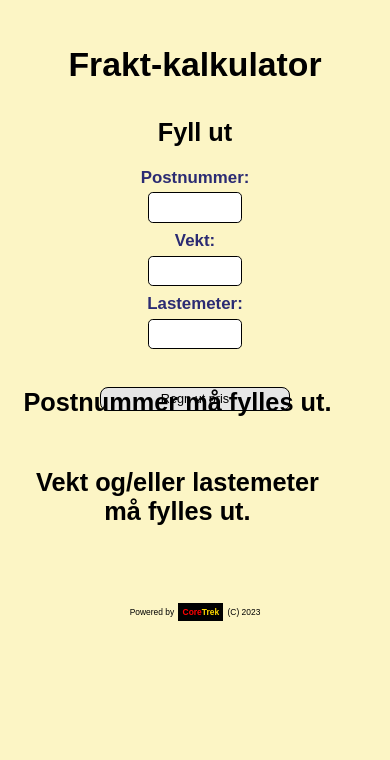
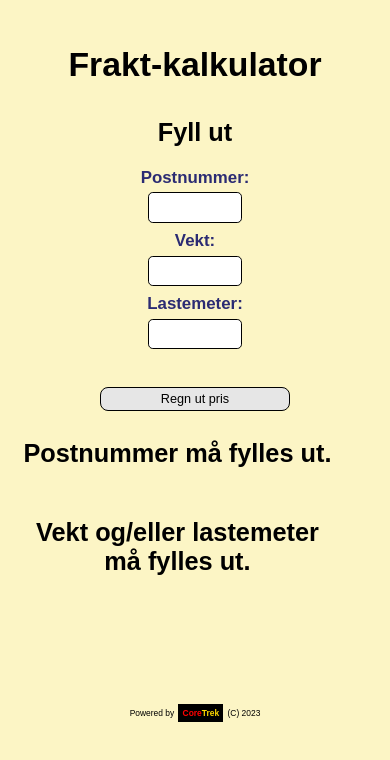
Before and after one commit to christian-kodehode/fraktkalk-v1, a website: page index.html in a window 390 px wide. Drawn offline with nearby package versions, Linux system fonts and the light colour scheme.

Commit message:
Update mq-mobile.css

```diff
--- a/css/mq-mobile.css
+++ b/css/mq-mobile.css
@@ -7,7 +7,7 @@
   :root {
     /* --- SECTION HEIGTHS --- */
     --sec-h-head: 10vh;
-    --sec-h-form: 60vh;
+    --sec-h-form: 72vh;
     --sec-h-foot: 5vh;
 
     /* --- ELEMENT SIZES --- */
```
